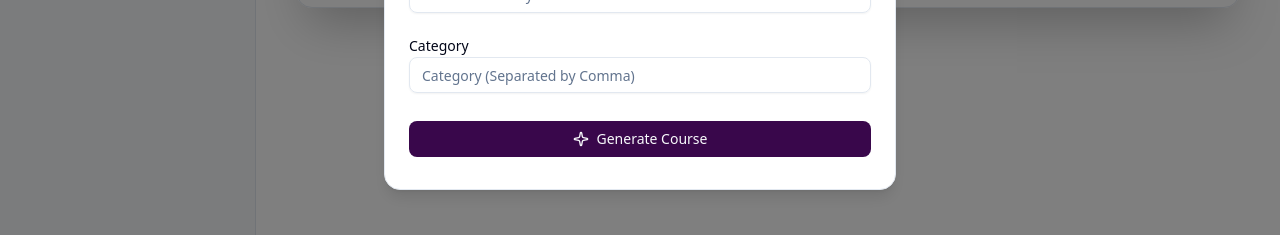
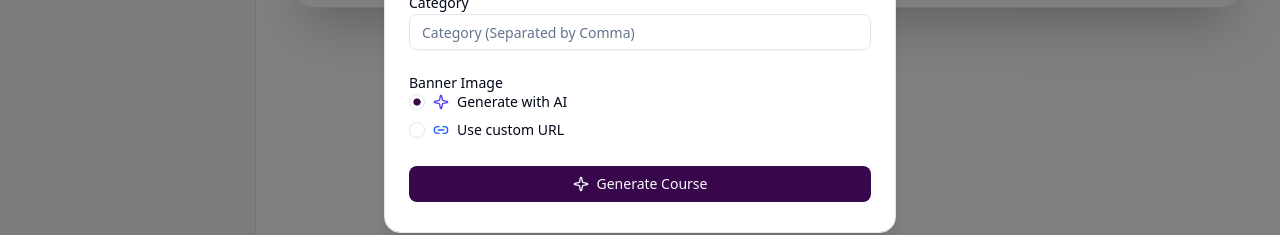
Before and after one commit to saptarshidey3000/Learnify-AI, a Next.js app: page /workspace in a window 1280 px wide. Both pictures are taken after a click on the button "Create your First Course". Shown: the part 527-762 px from the top of the page. Built offline with nearby package versions, Linux system fonts and the light colour scheme; no server answers.

Commit message:
added custom url feature

```diff
--- a/app/workspace/_components/AddNewCourse.jsx
+++ b/app/workspace/_components/AddNewCourse.jsx
@@ -14,34 +14,33 @@ import {
   SelectTrigger,
   SelectValue,
 } from "@/components/ui/select"
-import { BrainCircuitIcon, Loader2Icon, Sparkle } from 'lucide-react'
+import { BrainCircuitIcon, Loader2Icon, Sparkle, ImageIcon, Link2Icon } from 'lucide-react'
 import { Input } from '@/components/ui/input'
 import { Switch } from '@/components/ui/switch'
 import { Button } from '@/components/ui/button'
+import { RadioGroup, RadioGroupItem } from "@/components/ui/radio-group"
+import { Label } from "@/components/ui/label"
 import axios from 'axios'
 import { useRouter } from 'next/navigation'
 
 
-// 🧠 This component handles the popup dialog for creating a new course using AI.
 function AddNewCourse({ children }) {
-
-  // 🔄 Controls the loading spinner during API calls
   const [loading, setLoading] = useState(false);
 
-  // 🧾 Stores all form input data in a single object
+  // 🆕 Added banner image options
   const [formData, setFormData] = useState({
     name: '',
     description: '',
     chapter: 1,
     includevideo: false,
     category: '',
-    level: ''
+    level: '',
+    bannerImageOption: 'ai', // 🆕 'ai' or 'custom'
+    customBannerUrl: '' // 🆕 URL when user chooses custom
   });
 
   const router = useRouter();
-  // 🧩 Generic function to update form fields dynamically
-  // field → key name (e.g., 'name')
-  // value → new value entered by user
+
   const onHandleInputChange = (field, value) => {
     setFormData(prev => ({
       ...prev,
@@ -49,13 +48,10 @@ function AddNewCourse({ children }) {
     }));
   };
 
-  // 🧠 Debugging helper — logs whenever formData changes
   useEffect(() => {
     console.log("Form Data Updated:", formData);
   }, [formData]);
 
-  // ⚙️ Function to call the AI API to generate course layout
-// ⚙️ Function to call the AI API to generate course layout
   const onGenerate = async () => {
     try {
       setLoading(true);
@@ -66,18 +62,28 @@ const onGenerate = async () => {
         return;
       }
 
+      // 🆕 Validate custom banner URL if selected
+      if (formData.bannerImageOption === 'custom' && !formData.customBannerUrl) {
+        alert('Please provide a banner image URL');
+        return;
+      }
+
       // Prepare payload
       const payload = {
-      ...formData,
+        name: formData.name,
+        description: formData.description,
         chapter: Number(formData.chapter),
+        includevideo: formData.includevideo,
+        level: formData.level,
         category: Array.isArray(formData.category)
           ? formData.category
-        : formData.category.split(',').map(c => c.trim())
+          : formData.category.split(',').map(c => c.trim()),
+        bannerImageOption: formData.bannerImageOption, // 🆕
+        customBannerUrl: formData.customBannerUrl // 🆕
       };
 
       console.log('📤 Sending payload:', payload);
 
-    // 🌐 API Call
       const result = await axios.post('/api/generate-layout-ai', payload);
 
       console.log("✅ AI Generated Course Layout:", result.data);
@@ -85,15 +91,18 @@ const onGenerate = async () => {
       if (result.data.success && result.data.course) {
         alert('Course generated successfully!');
         console.log('Course data:', result.data.course);
-      router.push('/workspace/edit-course/'+result.data.courseId)
-      // ✅ Reset form after success
+        router.push('/workspace/edit-course/' + result.data.courseId)
+
+        // Reset form
         setFormData({
           name: '',
           description: '',
           chapter: 1,
           includevideo: false,
           category: '',
-        level: ''
+          level: '',
+          bannerImageOption: 'ai',
+          customBannerUrl: ''
         });
       } else {
         console.warn('⚠️ Response received but no course data:', result.data);
@@ -104,9 +113,7 @@ const onGenerate = async () => {
       console.error("💥 Error generating course:");
       console.error("Error response:", error.response?.data);
       console.error("Error message:", error.message);
-    console.error("Full error:", error);
 
-    // Show user-friendly error message
       const errorMessage = error.response?.data?.details || error.message || 'Unknown error occurred';
       alert(`Failed to generate course: ${errorMessage}`);
 
@@ -117,12 +124,10 @@ const onGenerate = async () => {
 
   return (
     <div>
-      {/* Dialog — popup modal for creating new course */}
       <Dialog>
-        {/* children lets parent component decide what triggers this dialog */}
         <DialogTrigger asChild>{children}</DialogTrigger>
 
-        <DialogContent className="max-w-lg p-6 space-y-2 rounded-2xl">
+        <DialogContent className="max-w-lg p-6 space-y-2 rounded-2xl max-h-[90vh] overflow-y-auto">
           <DialogHeader className="space-y-2 text-center">
             <DialogTitle className="flex items-center justify-center gap-2 text-2xl font-semibold">
               Create your Course with AI
@@ -133,10 +138,9 @@ const onGenerate = async () => {
             </DialogDescription>
           </DialogHeader>
 
-          {/* All Form Fields */}
           <div className="space-y-5">
 
-            {/* 🏷️ Course Name */}
+            {/* Course Name */}
             <div className="space-y-1">
               <label className="text-sm font-medium">Course Name</label>
               <Input
@@ -146,7 +150,7 @@ const onGenerate = async () => {
               />
             </div>
 
-            {/* 📝 Description */}
+            {/* Description */}
             <div className="space-y-1">
               <label className="text-sm font-medium">Course Description (Optional)</label>
               <Input
@@ -156,7 +160,7 @@ const onGenerate = async () => {
               />
             </div>
 
-            {/* 📚 Number of Chapters */}
+            {/* Number of Chapters */}
             <div className="space-y-1">
               <label className="text-sm font-medium">No. of Chapters</label>
               <Input
@@ -167,7 +171,7 @@ const onGenerate = async () => {
               />
             </div>
 
-            {/* 🎥 Include Video Toggle */}
+            {/* Include Video Toggle */}
             <div className="flex items-center justify-between">
               <label className="text-sm font-medium">Include Video</label>
               <Switch
@@ -176,7 +180,7 @@ const onGenerate = async () => {
               />
             </div>
 
-            {/* ⚡ Difficulty Level Dropdown */}
+            {/* Difficulty Level */}
             <div className="space-y-1">
               <label className="text-sm font-medium">Difficulty Level</label>
               <Select
@@ -194,7 +198,7 @@ const onGenerate = async () => {
               </Select>
             </div>
 
-            {/* 🧭 Category Input */}
+            {/* Category */}
             <div className="space-y-1">
               <label className="text-sm font-medium">Category</label>
               <Input
@@ -204,14 +208,52 @@ const onGenerate = async () => {
               />
             </div>
 
-            {/* ⚙️ Generate Button */}
+            {/* 🆕 Banner Image Options */}
+            <div className="space-y-3">
+              <label className="text-sm font-medium">Banner Image</label>
+              <RadioGroup
+                value={formData.bannerImageOption}
+                onValueChange={(value) => onHandleInputChange('bannerImageOption', value)}
+              >
+                <div className="flex items-center space-x-2">
+                  <RadioGroupItem value="ai" id="ai" />
+                  <Label htmlFor="ai" className="flex items-center gap-2 cursor-pointer">
+                    <Sparkle className="w-4 h-4 text-indigo-600" />
+                    Generate with AI
+                  </Label>
+                </div>
+                <div className="flex items-center space-x-2">
+                  <RadioGroupItem value="custom" id="custom" />
+                  <Label htmlFor="custom" className="flex items-center gap-2 cursor-pointer">
+                    <Link2Icon className="w-4 h-4 text-blue-600" />
+                    Use custom URL
+                  </Label>
+                </div>
+              </RadioGroup>
+
+              {/* 🆕 Show URL input only when custom is selected */}
+              {formData.bannerImageOption === 'custom' && (
+                <div className="mt-2">
+                  <Input
+                    placeholder="Enter image URL (e.g., https://example.com/image.jpg)"
+                    value={formData.customBannerUrl}
+                    onChange={(e) => onHandleInputChange('customBannerUrl', e.target.value)}
+                    className="w-full"
+                  />
+                  <p className="text-xs text-muted-foreground mt-1">
+                    Make sure the URL is publicly accessible
+                  </p>
+                </div>
+              )}
+            </div>
+
+            {/* Generate Button */}
             <div className="pt-2">
               <Button
                 className="w-full flex items-center justify-center gap-2"
                 onClick={onGenerate}
                 disabled={loading}
               >
-                {/* Loader animation when generating */}
                 {loading ? (
                   <Loader2Icon className='animate-spin' />
                 ) : (
--- /dev/null
+++ b/components/ui/label.jsx
@@ -0,0 +1,23 @@
+"use client"
+
+import * as React from "react"
+import * as LabelPrimitive from "@radix-ui/react-label"
+
+import { cn } from "@/lib/utils"
+
+function Label({
+  className,
+  ...props
+}) {
+  return (
+    <LabelPrimitive.Root
+      data-slot="label"
+      className={cn(
+        "flex items-center gap-2 text-sm leading-none font-medium select-none group-data-[disabled=true]:pointer-events-none group-data-[disabled=true]:opacity-50 peer-disabled:cursor-not-allowed peer-disabled:opacity-50",
+        className
+      )}
+      {...props} />
+  );
+}
+
+export { Label }
--- /dev/null
+++ b/components/ui/radio-group.jsx
@@ -0,0 +1,43 @@
+"use client"
+
+import * as React from "react"
+import * as RadioGroupPrimitive from "@radix-ui/react-radio-group"
+import { CircleIcon } from "lucide-react"
+
+import { cn } from "@/lib/utils"
+
+function RadioGroup({
+  className,
+  ...props
+}) {
+  return (
+    <RadioGroupPrimitive.Root
+      data-slot="radio-group"
+      className={cn("grid gap-3", className)}
+      {...props} />
+  );
+}
+
+function RadioGroupItem({
+  className,
+  ...props
+}) {
+  return (
+    <RadioGroupPrimitive.Item
+      data-slot="radio-group-item"
+      className={cn(
+        "border-input text-primary focus-visible:border-ring focus-visible:ring-ring/50 aria-invalid:ring-destructive/20 dark:aria-invalid:ring-destructive/40 aria-invalid:border-destructive dark:bg-input/30 aspect-square size-4 shrink-0 rounded-full border shadow-xs transition-[color,box-shadow] outline-none focus-visible:ring-[3px] disabled:cursor-not-allowed disabled:opacity-50",
+        className
+      )}
+      {...props}>
+      <RadioGroupPrimitive.Indicator
+        data-slot="radio-group-indicator"
+        className="relative flex items-center justify-center">
+        <CircleIcon
+          className="fill-primary absolute top-1/2 left-1/2 size-2 -translate-x-1/2 -translate-y-1/2" />
+      </RadioGroupPrimitive.Indicator>
+    </RadioGroupPrimitive.Item>
+  );
+}
+
+export { RadioGroup, RadioGroupItem }
--- a/package.json
+++ b/package.json
@@ -13,6 +13,8 @@
     "@google/genai": "^1.28.0",
     "@neondatabase/serverless": "^1.0.2",
     "@radix-ui/react-dialog": "^1.1.15",
+    "@radix-ui/react-label": "^2.1.7",
+    "@radix-ui/react-radio-group": "^1.3.8",
     "@radix-ui/react-select": "^2.2.6",
     "@radix-ui/react-separator": "^1.1.7",
     "@radix-ui/react-slot": "^1.2.3",
```
Also changed, not shown: app/api/generate-layout-ai/route.jsx (+24 -7 lines), 1 other file (tests, documents, lock files or other folders). Lines whose indentation alone changed are shown as unchanged.
